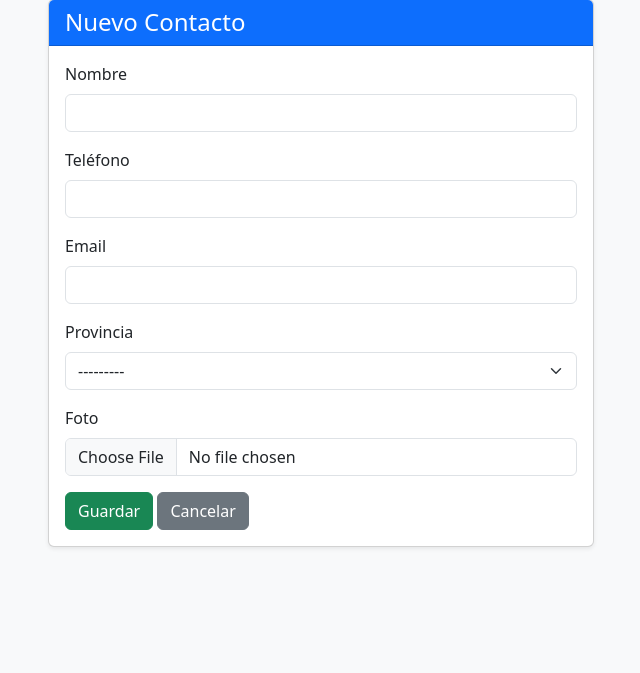
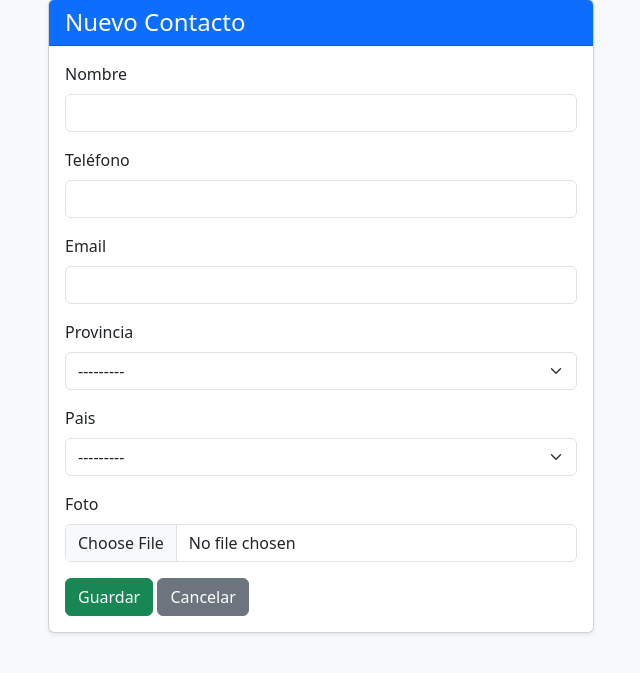
Before and after one commit to oscrovmon/Django-contactos, a Django app: page /contacto/nuevo/ in a window 1280 px wide. Shown: the part 81-754 px from the top of the page, without its empty margins (319-959 px from the left). Run offline with Django 5.2, Linux system fonts and the light colour scheme; the visitor is signed in with stand-in values (Sample User, id 1); data that the repository does not hold is empty.

Commit message:
Añadir Pais

```diff
--- a/contactos/forms.py
+++ b/contactos/forms.py
@@ -4,11 +4,12 @@ from .models import Contacto
 class ContactoForm(forms.ModelForm):
     class Meta:
         model = Contacto
-        fields = ['nombre', 'telefono', 'email', 'provincia', 'foto']
+        fields = ['nombre', 'telefono', 'email', 'provincia', 'pais', 'foto']
         widgets = {
             'nombre': forms.TextInput(attrs={'class': 'form-control'}),
             'telefono': forms.TextInput(attrs={'class': 'form-control'}),
             'email': forms.EmailInput(attrs={'class': 'form-control'}),
             'provincia': forms.Select(attrs={'class': 'form-select'}),
+            'pais': forms.Select(attrs={'class': 'form-select'}),
             'foto': forms.FileInput(attrs={'class': 'form-control'}),
         }
--- a/contactos/models.py
+++ b/contactos/models.py
@@ -1,4 +1,10 @@
 from django.db import models
+
+class Pais(models.Model):
+    nombre = models.CharField(max_length=100)
+
+    def __str__(self):
+        return self.nombre
 
 class Provincia(models.Model):
     nombre = models.CharField(max_length=100)
@@ -11,6 +17,7 @@ class Contacto(models.Model):
     telefono = models.CharField(max_length=20)
     email = models.EmailField(unique=True)
     provincia = models.ForeignKey(Provincia, on_delete=models.SET_NULL, null=True, blank=True)
+    pais = models.ForeignKey(Pais, on_delete=models.SET_NULL, null=True, blank=True)
     foto = models.ImageField(upload_to='contactos/', null=True, blank=True)
     creado_el = models.DateTimeField(auto_now_add=True)
 
--- a/contactos/templates/contactos/ficha.html
+++ b/contactos/templates/contactos/ficha.html
@@ -9,6 +9,7 @@
         <p><strong>Teléfono:</strong> {{ contacto.telefono }}</p>
         <p><strong>Email:</strong> {{ contacto.email }}</p>
         <p><strong>Provincia:</strong> {{ contacto.provincia|default:"No asignada" }}</p>
+        <p><strong>Pais:</strong> {{ contacto.pais|default:"No asignado" }}</p>
 
         {% if contacto.foto %}
             <div class="my-3">
--- a/contactos/templates/contactos/formulario.html
+++ b/contactos/templates/contactos/formulario.html
@@ -32,6 +32,11 @@
                     </div>
 
                     <div class="mb-3">
+                        <label for="id_pais" class="form-label">Pais</label>
+                        {{ form.pais }}
+                    </div>
+
+                    <div class="mb-3">
                         <label for="id_foto" class="form-label">Foto</label>
                         {{ form.foto }}
                     </div>
--- a/contactos/templates/contactos/index.html
+++ b/contactos/templates/contactos/index.html
@@ -37,6 +37,7 @@
             <th>Teléfono</th>
             <th>Email</th>
             <th>Provincia</th>
+            <th>Pais</th>
             <th>Acciones</th>
         </tr>
     </thead>
@@ -47,6 +48,7 @@
             <td>{{ contacto.telefono }}</td>
             <td>{{ contacto.email }}</td>
             <td>{{ contacto.provincia|default:"-" }}</td>
+            <td>{{ contacto.pais|default:"-" }}</td>
             <td>
                 <a href="{% url 'ficha' contacto.id %}" class="btn btn-sm btn-info text-white">Ver</a>
                 {% if user.is_authenticated %}
```
Also changed, not shown: contactos/admin.py (+8 -3 lines), contactos/migrations/0002_pais_contacto_pais.py (added).
